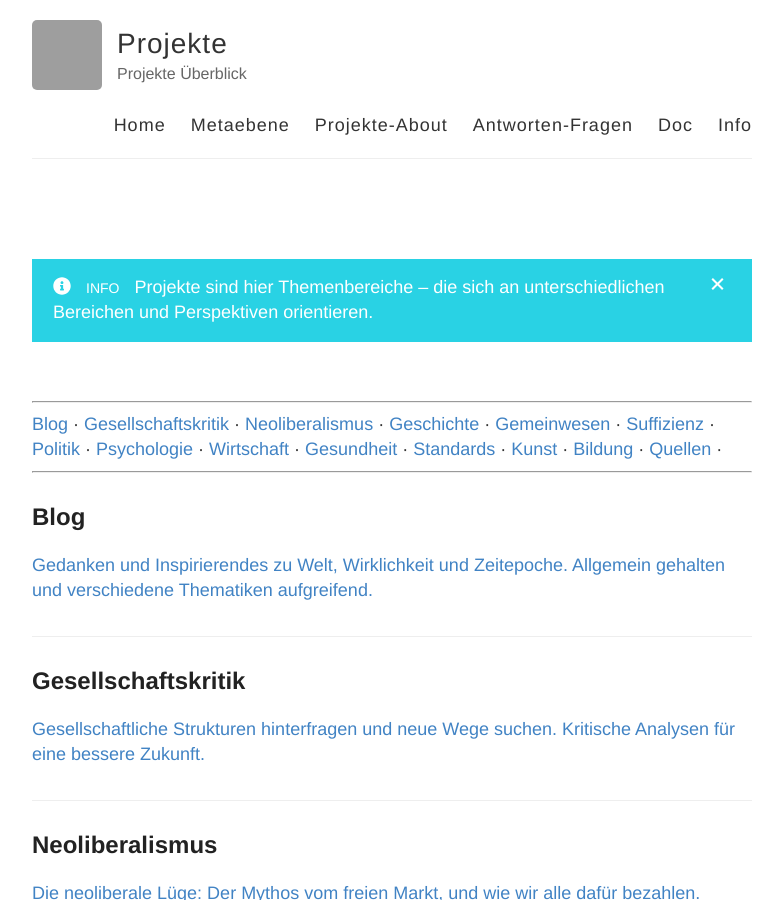
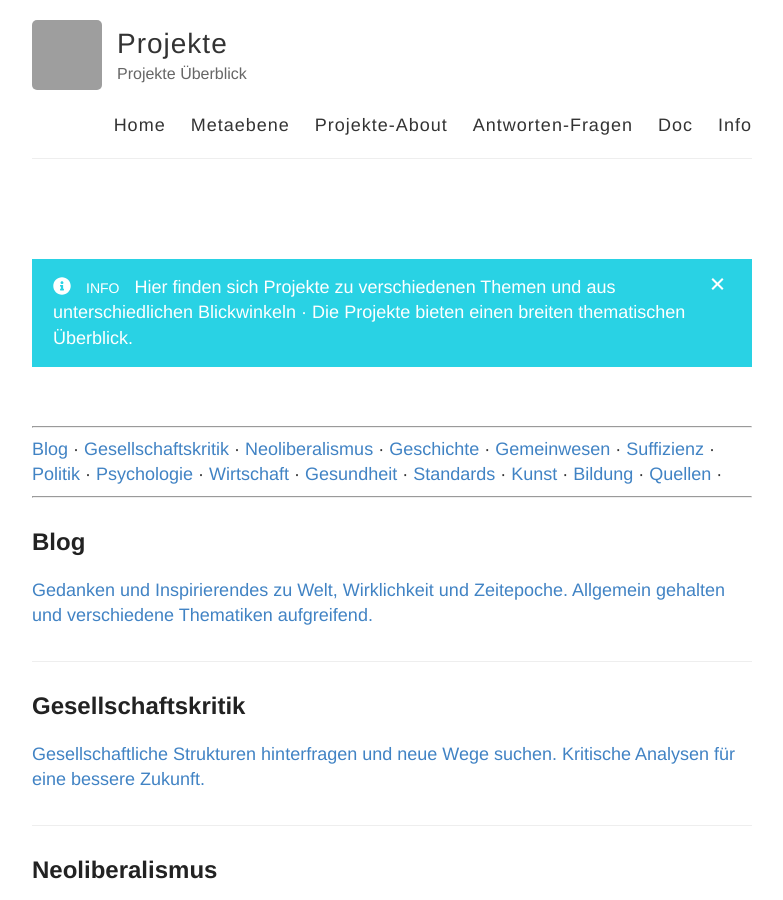
Before and after one commit to S2030c/projekte, a Jekyll site: the page built from index.html, in a window 1280 px wide and 900 px high. Shown: the whole window, without its empty margins (248-1031 px from the left). Built offline with Jekyll 4.4.1, drawn with Linux system fonts in a browser that asks for light colours; nearby versions of some CDN libraries; grey boxes are pictures that could not be loaded.

Commit message:
Update alert1.html

```diff
--- a/_includes/alert1.html
+++ b/_includes/alert1.html
@@ -8,7 +8,7 @@
       <button type="button" class="close-icon" data-dismiss="alert" aria-label="Close">
 						<span>clear</span>
       </button>
-      <b class="alert-info">Info</b> Projekte sind hier Themenbereiche – die sich an unterschiedlichen Bereichen und Perspektiven orientieren.
+      <b class="alert-info">Info</b> Hier finden sich Projekte zu verschiedenen Themen und aus unterschiedlichen Blickwinkeln · Die Projekte bieten einen breiten thematischen Überblick.
     </div>
   </div>
 
```
